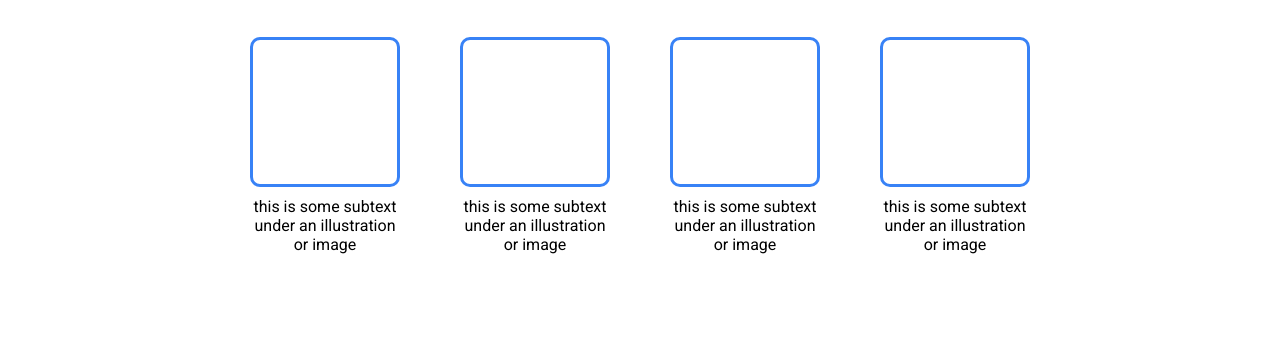
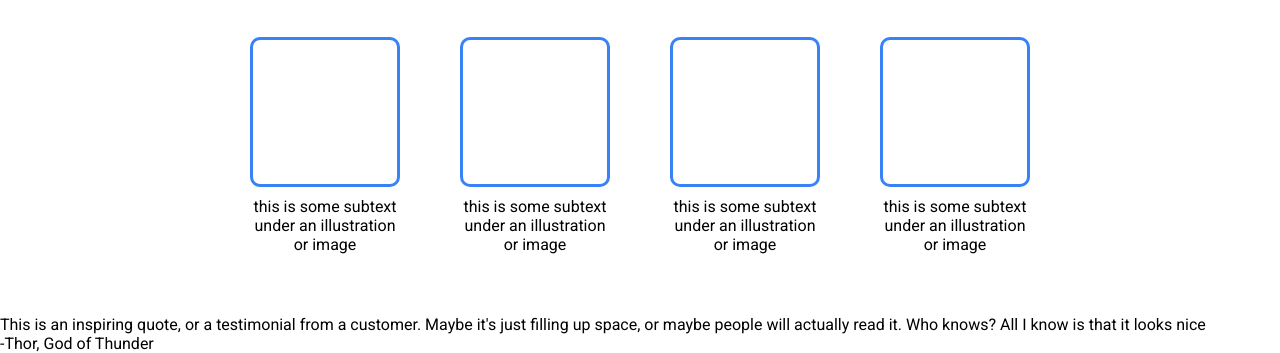
Before and after one commit to QwerkyDonkey/odin-landing-page, a plain HTML site: page index.html in a window 1280 px wide. Shown: the part 545-898 px from the top of the page. Before the commit the page ends 860 px from the top, so only its background shows below. Drawn offline with Linux system fonts and the light colour scheme.

Commit message:
Create classes: container-three, box-three, quote and author

```diff
--- a/index.html
+++ b/index.html
@@ -70,5 +70,17 @@
         </div>
     </div>
 
+    <!-- ---------- -->
+    <div class="container-three">
+        <div class="box-three">
+            <div class="quote">
+                This is an inspiring quote, or a testimonial from a customer. Maybe it's just filling up space, or maybe people will actually read it. Who knows? All I know is that it looks nice
+            </div>
+            <div class="author">
+                -Thor, God of Thunder
+            </div>
+        </div>
+    </div>
+
 </body>
 </html>
```
